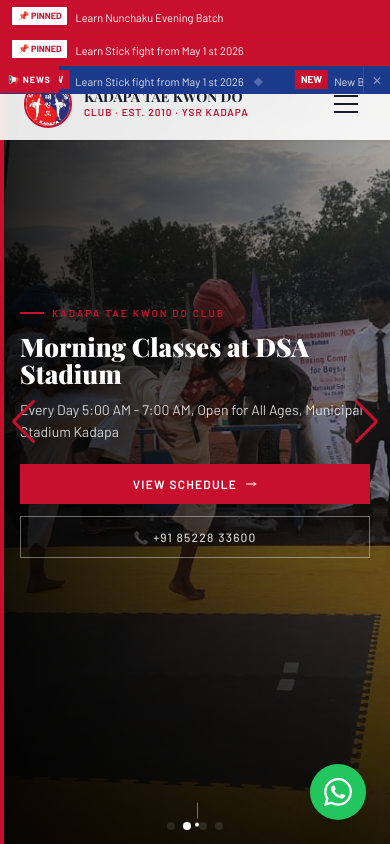
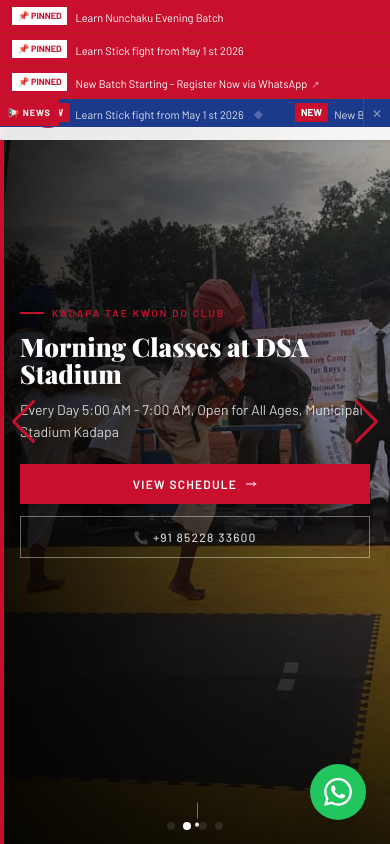
Before and after one commit to mahendrapro/kadapa-tkd, a Next.js app: page / in a window 390 px wide. Shown: the top 844 px of the page. Built offline with nearby package versions, Linux system fonts and the light colour scheme.

Commit message:
Update AnnouncementBar.tsx

```diff
--- a/src/components/AnnouncementBar.tsx
+++ b/src/components/AnnouncementBar.tsx
@@ -26,11 +26,11 @@
 
   return (
     <div className="fixed top-0 left-0 right-0 z-[60]">
-
-      {/* Pinned bars — max 2 on mobile, all on desktop */}
-      {pinned.slice(0, window?.innerWidth < 640 ? 2 : pinned.length).map((item, i) => (
+      {pinned.map((item, i) => (
         <div key={i} className="bg-brand-red border-b border-red-700 px-3 md:px-4 py-1 md:py-1.5 flex items-center gap-2 md:gap-3">
-          <span className="text-[9px] md:text-[10px] bg-white text-brand-red font-bold uppercase px-1.5 py-0.5 shrink-0">📌 PINNED</span>
+          <span className="text-[9px] md:text-[10px] bg-white text-brand-red font-bold uppercase px-1.5 py-0.5 shrink-0">
+            📌 PINNED
+          </span>
           {renderLink(item,
             <span className="text-white text-[11px] md:text-xs font-body truncate">
               {item.title}
@@ -40,8 +40,6 @@
           )}
         </div>
       ))}
-
-      {/* Scrolling ticker */}
       <div
         className="bg-brand-blue flex items-stretch overflow-hidden border-b border-blue-900"
         style={{ height: '28px' }}
@@ -49,7 +47,9 @@
         onMouseLeave={() => setPaused(false)}
       >
         <div className="shrink-0 bg-brand-red flex items-center px-2 md:px-4">
-          <span className="text-white text-[9px] md:text-[10px] font-bold uppercase tracking-widest whitespace-nowrap">📢 NEWS</span>
+          <span className="text-white text-[9px] md:text-[10px] font-bold uppercase tracking-widest whitespace-nowrap">
+            📢 NEWS
+          </span>
         </div>
         <div className="relative flex-1 overflow-hidden flex items-center">
           <div
```
